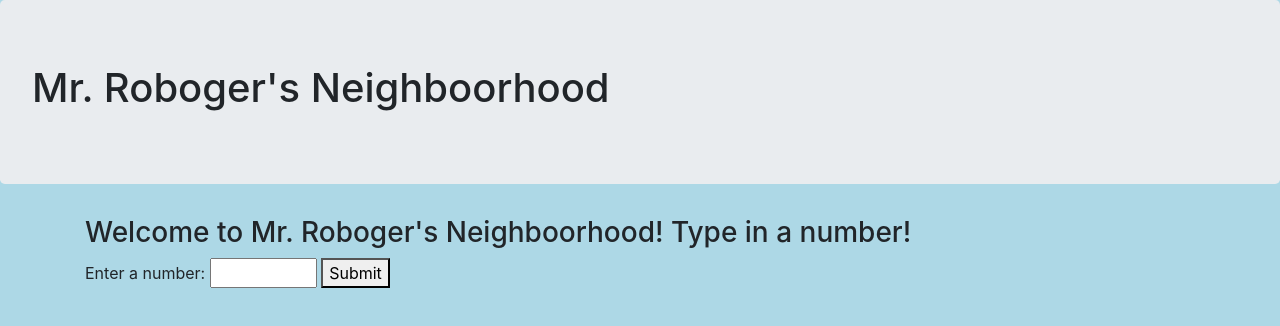
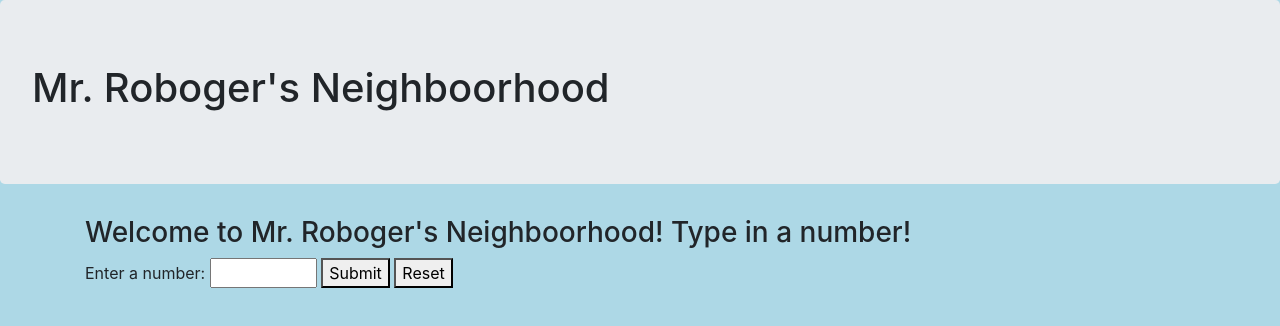
Before and after one commit to GBProductions/neighborhood, a plain HTML site: page index.html in a window 1280 px wide. Drawn offline with Linux system fonts and the light colour scheme; files that its build step writes are made by us from their sources.

Commit message:
Add reset button in html.

```diff
--- a/index.html
+++ b/index.html
@@ -19,6 +19,7 @@
             <label for="range">Enter a number:</label>
             <input type="number" id="range" name="range" min="0" max="9999">
             <button class="submit" class="btn-success">Submit</button>
+            <button onClick="window.location.reload();">Reset</button>
         </form>
         <div>
             <p><span id="print"></span></p>
```
